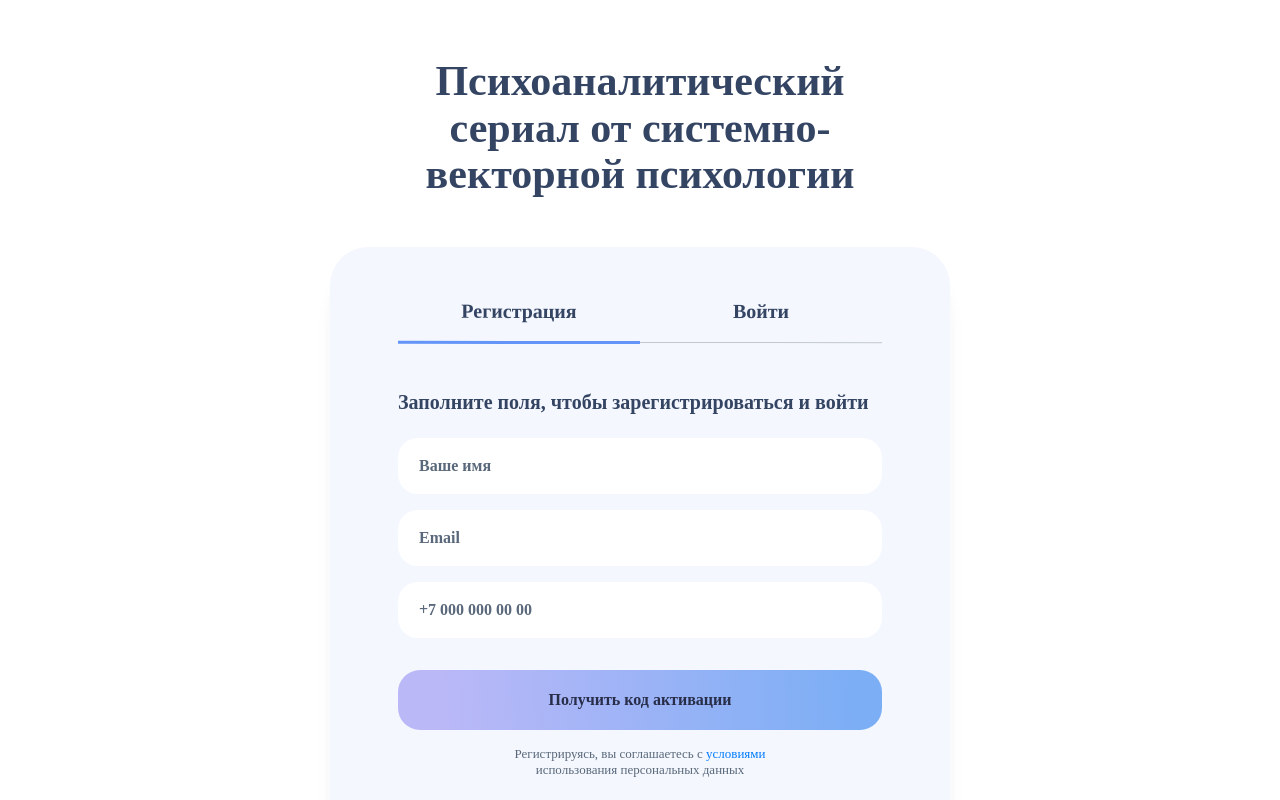
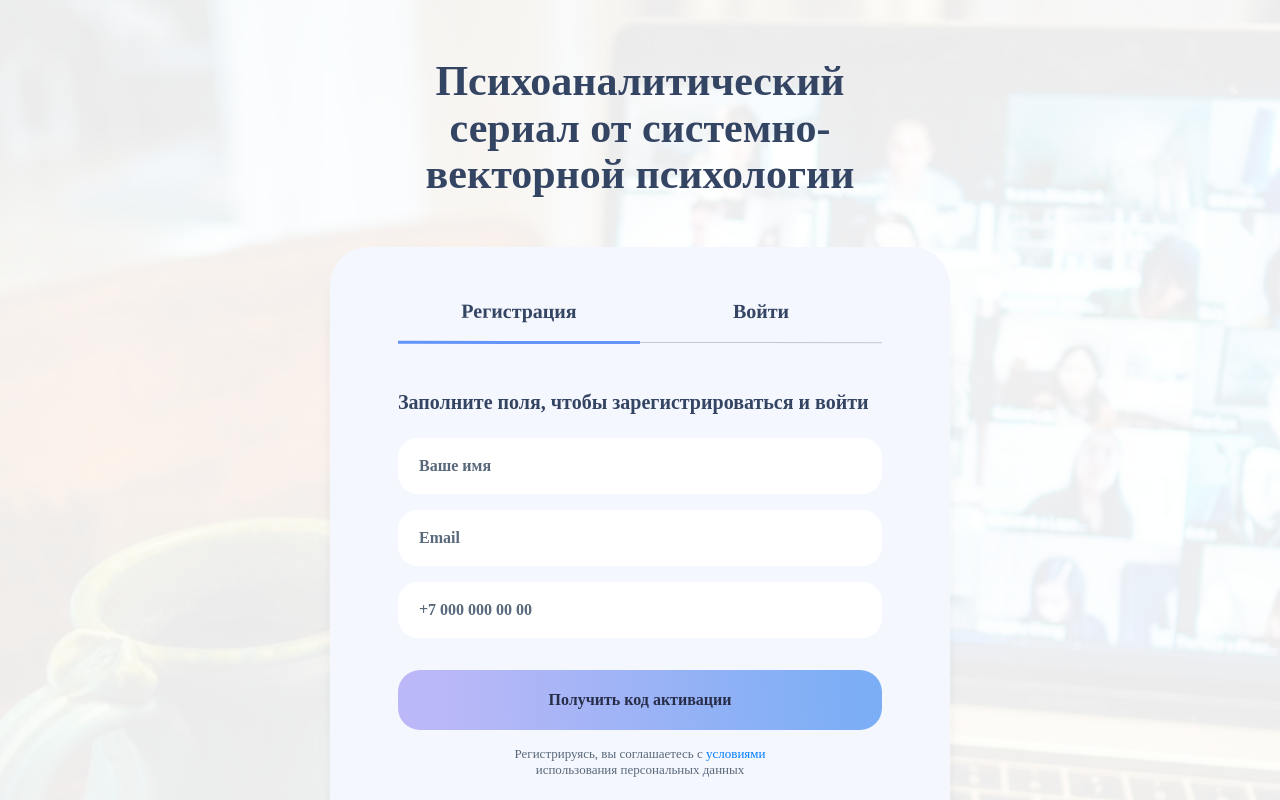
Before and after one commit to pa-khan/fl-svp, a Vue app: page /auth in a window 1280 px wide. Shown: the top 800 px of the page. Built offline with nearby package versions, Linux system fonts and the light colour scheme; a web font is replaced by a local one.

Commit message:
Add: seriespopit__bg

```diff
--- a/src/components/Seriespopit/Seriespopit.scss
+++ b/src/components/Seriespopit/Seriespopit.scss
@@ -1,5 +1,35 @@
 .seriespopit {
+  position: relative;
   padding: 58px 0 200px 0;
+}
+
+.seriespopit__bg {
+  z-index: -1;
+  position: absolute;
+  top: 0;
+  left: 0;
+  right: 0;
+  bottom: 0;
+}
+
+.seriespopit__bg::before {
+  opacity: .92;
+  content: '';
+  z-index: 2;
+  position: absolute;
+  top: 0;
+  left: 0;
+  right: 0;
+  bottom: 0;
+  background: #fff;
+}
+
+.seriespopit__bg img {
+  z-index: 1;
+  position: relative;
+  width: 100%;
+  height: 100%;
+  object-fit: cover;
 }
 
 .seriespopit-title {
--- a/src/components/Seriespopit/Seriespopit.vue
+++ b/src/components/Seriespopit/Seriespopit.vue
@@ -68,6 +68,9 @@
         </div>
       </div>
     </Container>
+    <div class="seriespopit__bg">
+      <img src="@/assets/images/seriespopit-bg.jpg" alt="">
+    </div>
   </section>
 </template>
 <script src="./Seriespopit.js"></script>
```
Also changed, not shown: src/assets/images/seriespopit-bg.jpg (added).
